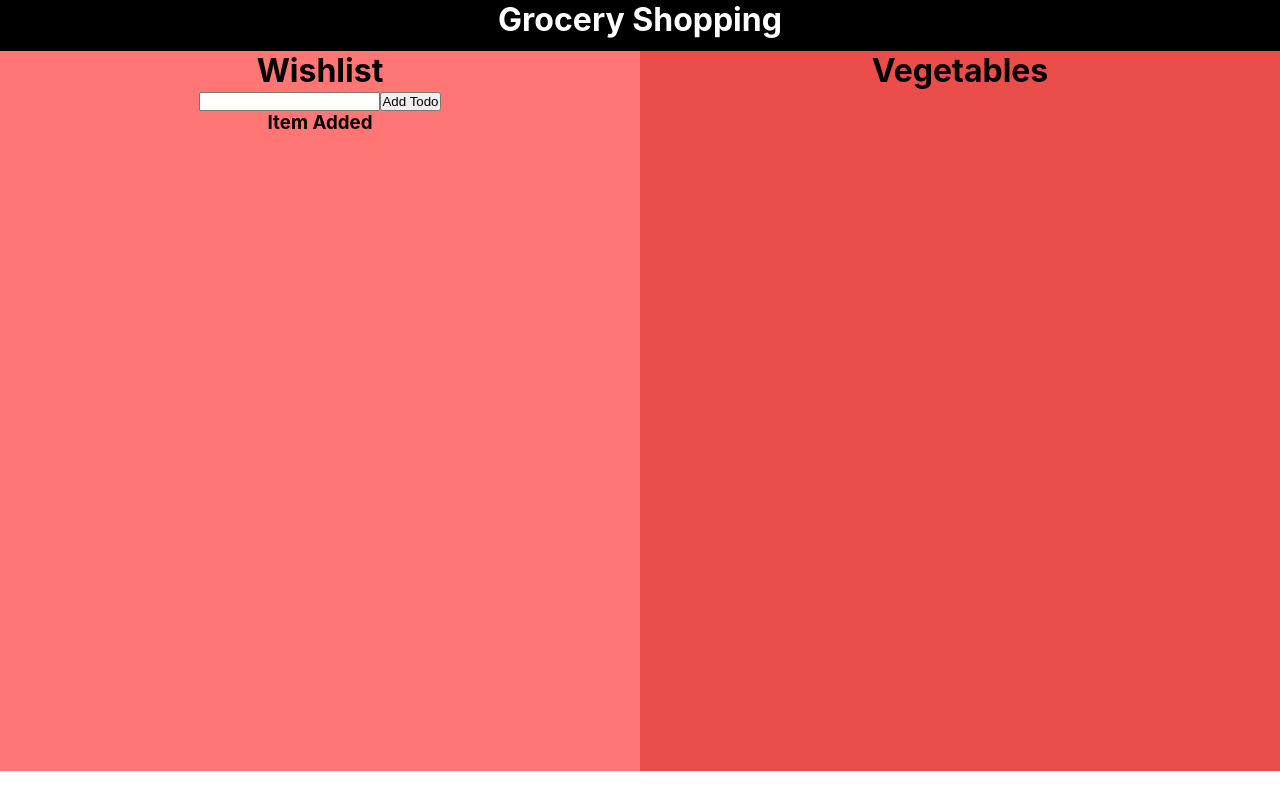
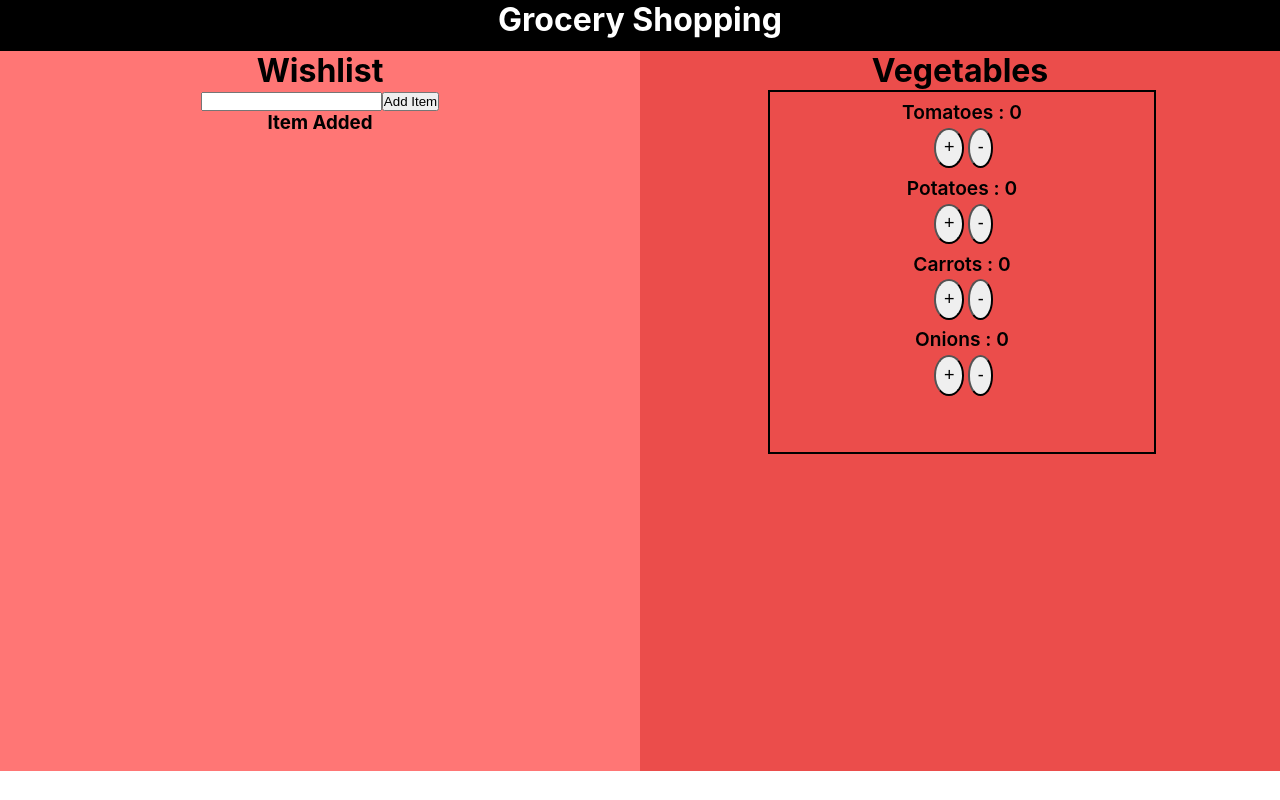
Before and after one commit to YogendraRajpoot/U5-E1, a React (Create React App) app: page / in a window 1280 px wide. Built offline with nearby package versions, Linux system fonts and the light colour scheme.

Commit message:
Vegetable's part completed

```diff
--- a/src/component/Vegetables.jsx
+++ b/src/component/Vegetables.jsx
@@ -1,10 +1,44 @@
-import React from "react";
-import style from "./Vegetables.module.css"
+import React, { useState } from "react";
+import style from "./Vegetables.module.css";
 
 export const Vegetables = () => {
+  const [item1, setItem1] = useState(0);
+  const [item2, setItem2] = useState(0);
+  const [item3, setItem3] = useState(0);
+  const [item4, setItem4] = useState(0);
+
   return (
     <div className={style.vegetables}>
       <h1>Vegetables</h1>
+      <div className={style.itemlist}>
+        <ul>
+          <li>
+            Tomatoes : {item1}
+            <br />
+            <button className={style.btn} onClick={() => setItem1(item1 + 1)}>+</button>
+            <button className={style.btn} onClick={() => setItem1(item1 - 1)}>-</button>
+          </li>
+
+          <li>
+            Potatoes : {item2}
+            <br />
+            <button className={style.btn} onClick={() => setItem2(item2 + 1)}>+</button>
+            <button className={style.btn} onClick={() => setItem2(item2 - 1)}>-</button>
+          </li>
+          <li>
+            Carrots : {item3}
+            <br />
+            <button className={style.btn} onClick={() => setItem3(item3 + 1)}>+</button>
+            <button className={style.btn} onClick={() => setItem3(item3 - 1)}>-</button>
+          </li>
+          <li>
+            Onions : {item4}
+            <br />
+            <button className={style.btn} onClick={() => setItem4(item4 + 1)}>+</button>
+            <button className={style.btn} onClick={() => setItem4(item4 - 1)}>-</button>
+          </li>
+        </ul>
+      </div>
     </div>
   );
 };
--- a/src/component/Vegetables.module.css
+++ b/src/component/Vegetables.module.css
@@ -4,3 +4,22 @@
     height: 90vh;
 
 }
+.itemlist{
+    border: 2px solid black;
+    width: 60%;
+    margin-left: 20%;
+    height: 50%;
+    font-size: larger;
+    font-weight: 600;
+
+}
+.itemlist>ul>li{
+    list-style: none;
+    margin-top: 2%;
+}
+ .btn{
+     padding: 2%;
+     margin-top: 1%;font-size: large;
+     margin-left: 1%;
+     border-radius: 50%;
+ }
--- a/src/component/Wishlist.jsx
+++ b/src/component/Wishlist.jsx
@@ -27,10 +27,10 @@ export const Wishlist = () => {
     <div className={styles.wishlist}>
       <h1>Wishlist</h1>
       <input type="text" onChange={inputChange} value={item} />
-      <button onClick={addList}>Add Todo</button>
+      <button onClick={addList}>Add Item</button>
       <h3>Item Added</h3>
       {list.map(({ buyitem }, idx) => (
-        <div key={idx}>{`${buyitem}`}</div>
+        <div className={styles.item} key={idx}>{`${buyitem}`}</div>
       ))}
     </div>
   );
--- a/src/component/wishlist.module.css
+++ b/src/component/wishlist.module.css
@@ -3,3 +3,6 @@
     width: 50%;
     height: 90vh;
 }
+.item{
+    font-size: medium;
+}
```
